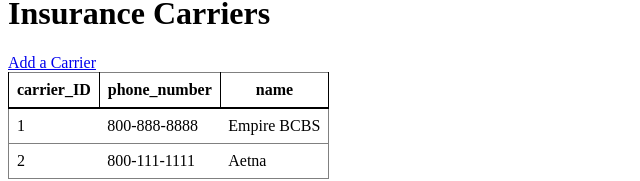
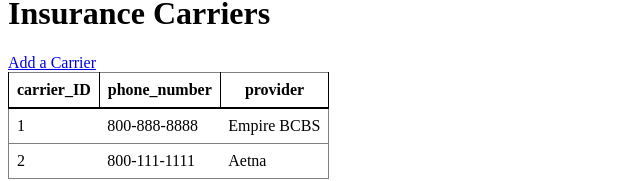
Before and after one commit to kchou-certik/urgen-see, a React (Create React App) app in the folder client/: page /carriers in a window 1280 px wide. Shown: the part 168-349 px from the top of the page, without its empty margins (0-640 px from the left). Built offline with nearby package versions, Linux system fonts and the light colour scheme.

Commit message:
change column names

```diff
--- a/client/src/routes/carriers/Carriers.js
+++ b/client/src/routes/carriers/Carriers.js
@@ -3,7 +3,7 @@ import { Link } from 'react-router-dom';
 import Table from '../../components/table/Table';
 
 function Carriers(props) {
-    const cols = ["carrier_ID", "phone_number", "name"];
+    const cols = ["carrier_ID", "phone_number", "provider"];
     const rows = [
         [1, "800-888-8888", "Empire BCBS"],
         [2, "800-111-1111", "Aetna"]
--- a/client/src/routes/patients/Patients.js
+++ b/client/src/routes/patients/Patients.js
@@ -5,7 +5,7 @@ import { Link } from 'react-router-dom';
 
 
 function Patients(props) {
-    const cols = ["mrn", "first_name", "last_name", "sex", "date_of_birth", "phone_number", "email", "address_1", "address_2", "city", "state", "postal_code", "insurance_policy", "insurance_group", "plan_ID", "carrier.name", "plan.name"];
+    const cols = ["mrn", "first_name", "last_name", "sex", "date_of_birth", "phone_number", "email", "address_1", "address_2", "city", "state", "postal_code", "insurance_policy", "insurance_group", "plan_ID", "carrier.provider", "plan.name"];
 
     const rows = [
         [1, "Alex", "Alex", "F", "1990-01-01", "111-222-3333", "alex@alex.com", "1 1st Street", null, "New York City", "NY", "10010", "12345abc", "xyz", 1, "Empire BCBS", "HealthPlus"],
--- a/client/src/routes/plans/Plans.js
+++ b/client/src/routes/plans/Plans.js
@@ -3,7 +3,7 @@ import { Link } from 'react-router-dom';
 import Table from '../../components/table/Table';
 
 function Plans(props) {
-    const cols = ["plan_ID", "referral_required", "carrier_ID", "carrier.name", "name"];
+    const cols = ["plan_ID", "referral_required", "carrier_ID", "carrier.provider", "name"];
     const rows = [
         [1, 1, 1, "Empire BCBS", "HealthPlus"],
         [2, 0, 2, "Aetna", "Bronze PPO"],
--- a/client/src/routes/staffInteractions/StaffInteractions.js
+++ b/client/src/routes/staffInteractions/StaffInteractions.js
@@ -12,6 +12,7 @@ function StaffInteractions(props) {
     return (
         <>
             <header>
+                <Link to="/visits">{"<-"} Visits</Link>
                 <h1>Patient-Staff Visit Interactions</h1>
             </header>
             <main>
--- a/client/src/routes/visits/Visits.js
+++ b/client/src/routes/visits/Visits.js
@@ -3,7 +3,7 @@ import Table from '../../components/table/Table'
 import { Link } from 'react-router-dom'
 
 function Visits(props) {
-    const cols = ["visit_ID", "patient_ID", "visit_insurance", "carrier.name", "plan.name", "primary_diagnosis", "scheduled_time", "check_in_time", "discharge_time", "visit_type"];
+    const cols = ["visit_ID", "mrn", "plan_ID", "carrier.provider", "plan.name", "primary_diagnosis", "scheduled_time", "check_in_time", "discharge_time", "visit_type"];
     const rows = [
         [1, 1, 1, "Empire BCBS ", "HealthPlus", "exposure to covid-19", "10/07/2022 10:30", "10/07/2022 10:30", "10/07/2022 11:00", "WALKIN covid test"]
     ]
```
